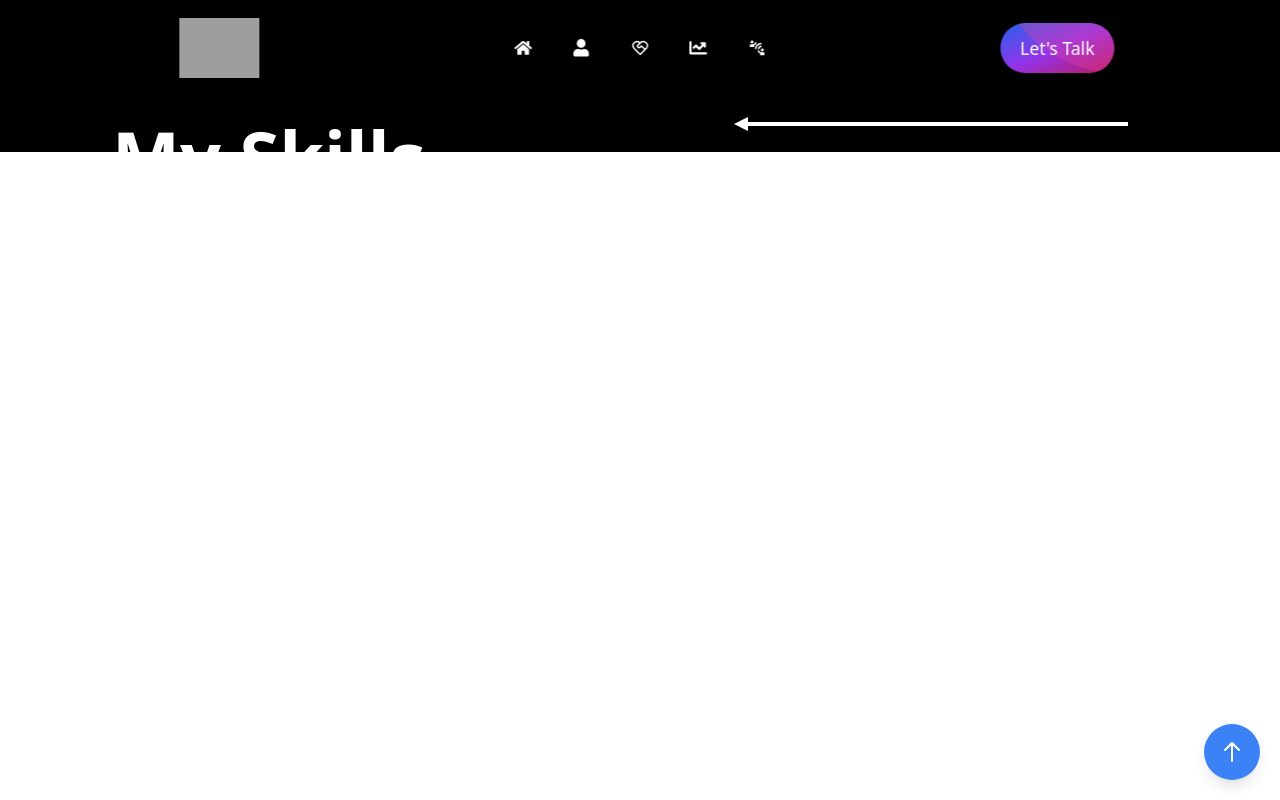
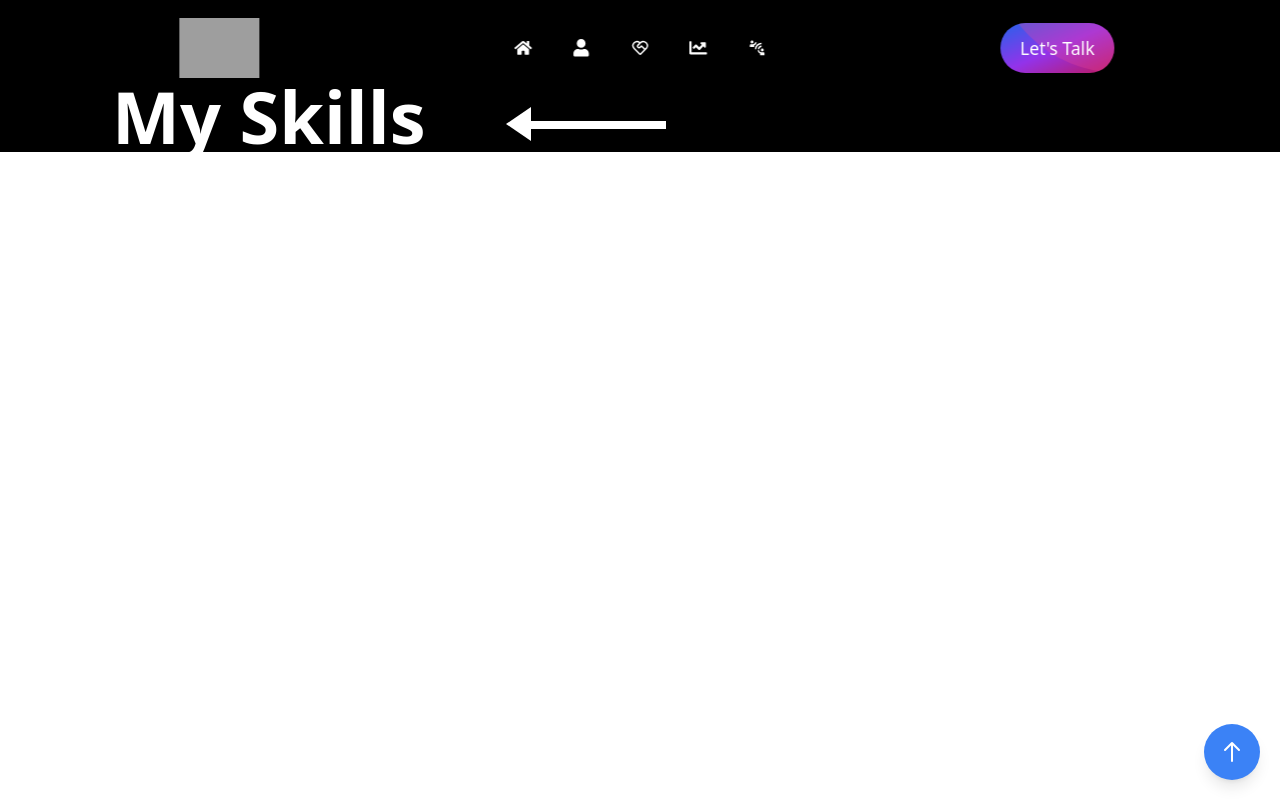
Before and after one commit to Shakil57375/shakil-s_portfolio, a React (Vite) app: page / in a window 1280 px wide. Built offline with nearby package versions, Linux system fonts and the light colour scheme; grey boxes are pictures that could not be loaded; a web font is replaced by a local one.

Commit message:
title added on skills section

```diff
--- a/src/Components/Arrow.css
+++ b/src/Components/Arrow.css
@@ -1,17 +1,16 @@
-.arrow-container {
+.arrow {
   position: relative;
-  width: 50px; /* Set the width of the arrow container */
-  height: 30px; /* Set the height of the arrow container */
+  border-top: 17px solid transparent;
+  border-bottom: 17px solid transparent;
+  border-right: 25px solid #fff; /* Set the color of the arrow */
 }
 
-.arrow {
+.arrow::before {
+  content: "";
   position: absolute;
-  top: 50%;
-  left: 0;
-  width: 0;
-  height: 0;
-  border-top: 7px solid transparent;
-  border-bottom: 7px solid transparent;
-  border-right: 14px solid #fff; /* Set the color of the arrow */
-  transform: translateY(-50%);
+  top: -3px;
+  left: 10px;
+  width: 150px;
+  border: 4px solid white;
+  background-color: #fff;
 }
--- a/src/Components/Arrow.jsx
+++ b/src/Components/Arrow.jsx
@@ -2,12 +2,9 @@ import "./Arrow.css"; // Import the CSS file for additional styling if needed
 
 const Arrow = () => {
   return (
-    <div className="flex items-center">
       <div className="arrow-container">
         <div className="arrow"></div>
       </div>
-      <div className="w-96 h-1 bg-white  relative right-10"></div>
-    </div>
   );
 };
 
--- a/src/Components/Skills.jsx
+++ b/src/Components/Skills.jsx
@@ -1,14 +1,13 @@
 import SectionTitle from "../Utils/SectionTitle";
-import { CgArrowLongLeft } from "react-icons/cg";
 import Arrow from "./Arrow";
 const Skills = () => {
   return (
-    <div className="paddingX paddingY flex justify-between items-center gap-10">
+    <div className="paddingX paddingY flex items-center gap-20">
       <div>
         <SectionTitle
           titleFirstWord={"My Skills"}
           titleFirstClassName={"text-7xl text-white font-bold"}
-          divClassName={"relative top-20"}
+          divClassName={"relative top-10"}
         ></SectionTitle>
       </div>
       <div className="items-start relative top-12">
```
